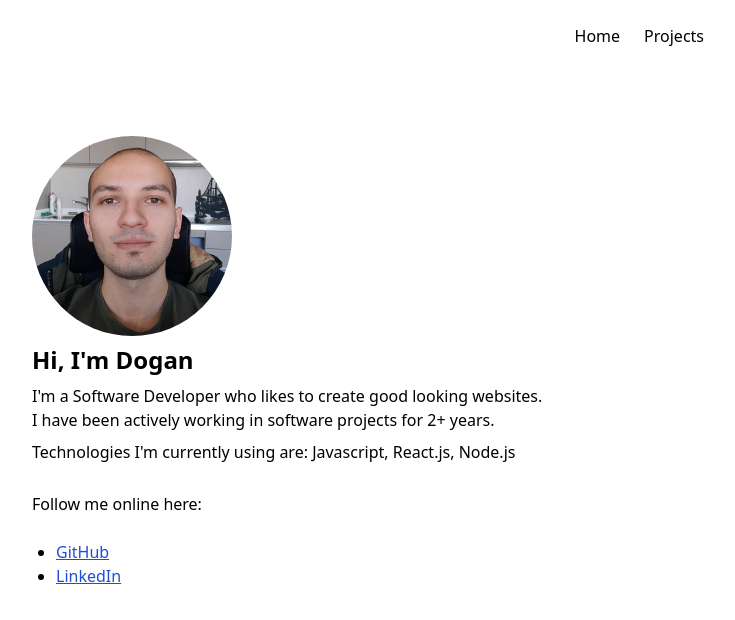
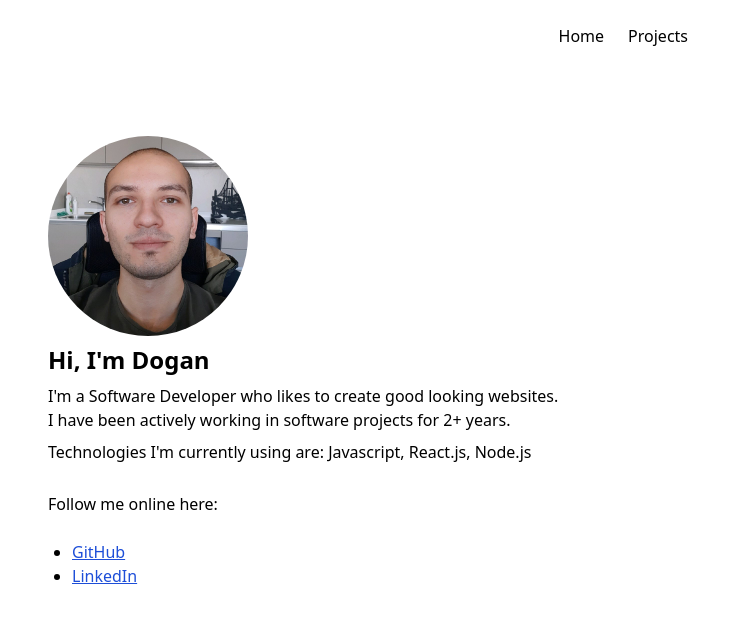
Before and after one commit to doganozgur/personal-website, a Gatsby site: page / in a window 1280 px wide. Shown: the whole page, without its empty margins (272-1007 px from the left). Built offline with nearby package versions, Linux system fonts and the light colour scheme; Gatsby itself is replaced by a stand-in of ours.

Commit message:
added some styles

```diff
--- a/src/components/layout.js
+++ b/src/components/layout.js
@@ -4,7 +4,7 @@ import Navbar from "./Navbar.js"
 const Layout = ({ children }) => {
 
   return (
-    <div className="max-w-2xl mx-auto">
+    <div className="max-w-2xl mx-auto px-4">
       <Navbar />
       <main>{children}</main>
     </div>
```
